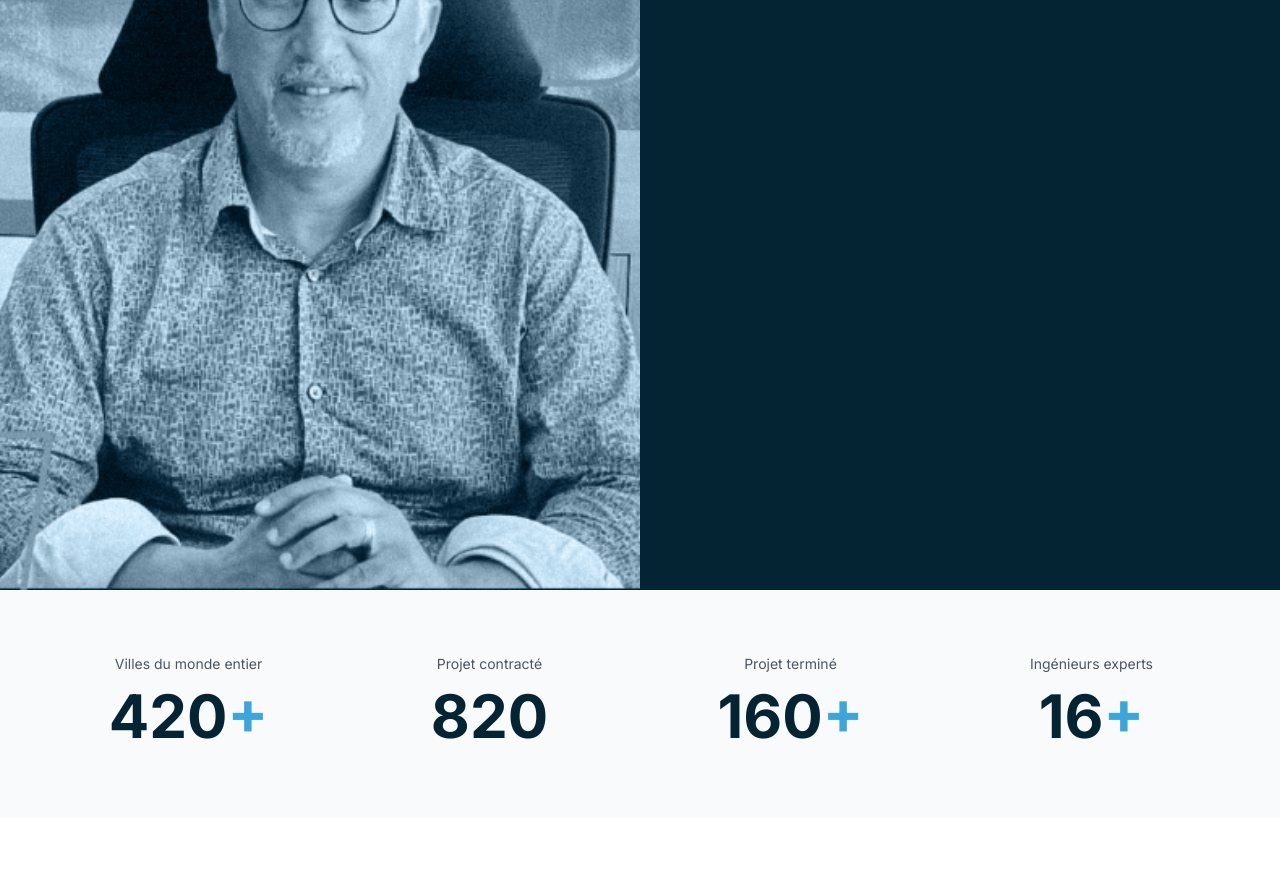
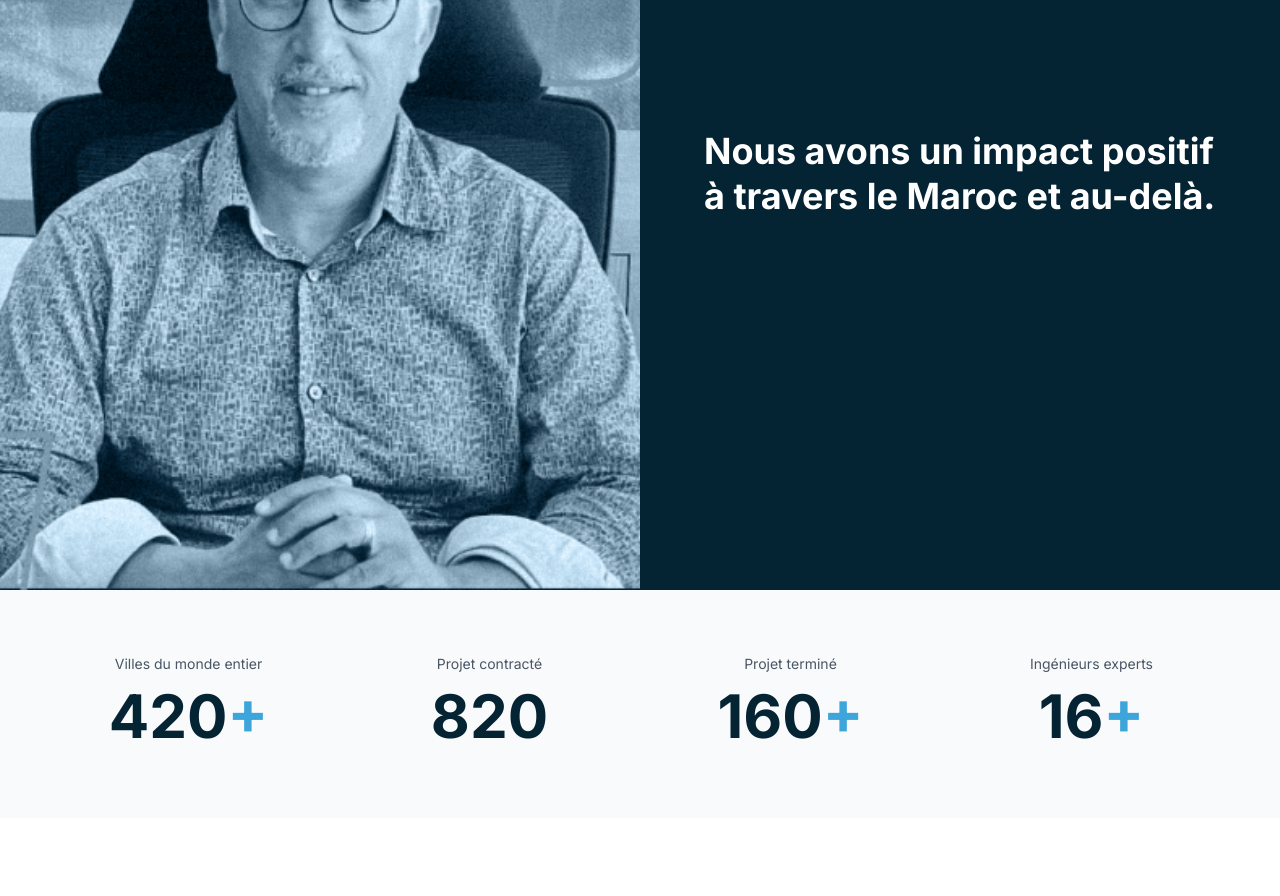
Before and after one commit to oumaimaaitsaid/Pprime_Site, a Next.js app: page /a-propos in a window 1280 px wide. Shown: the part 2020-2916 px from the top of the page. Built offline with nearby package versions, Linux system fonts and the light colour scheme.

Commit message:
feat: animation d'apparition fluide du contenu texte

```diff
--- a/src/components/leadership-section.js
+++ b/src/components/leadership-section.js
@@ -37,7 +37,16 @@ export default function LeadershipSection() {
 
       {/* Contenu à droite - 50% */}
       <div className="w-1/2 bg-[#042433] text-white px-8 py-12 lg:px-16 lg:py-16 flex flex-col justify-center">
+        <div
+          className={`transition-all duration-1000 ${isVisible ? "opacity-100 translate-y-0" : "opacity-0 translate-y-10"}`}
+        >
+          <h2 className="text-2xl lg:text-3xl xl:text-4xl font-bold mb-8 leading-tight">
+            Nous avons un impact positif
+            <br />à travers le Maroc et au-delà.
+          </h2>
 
+
+        </div>
       </div>
     </section>
   )
```
